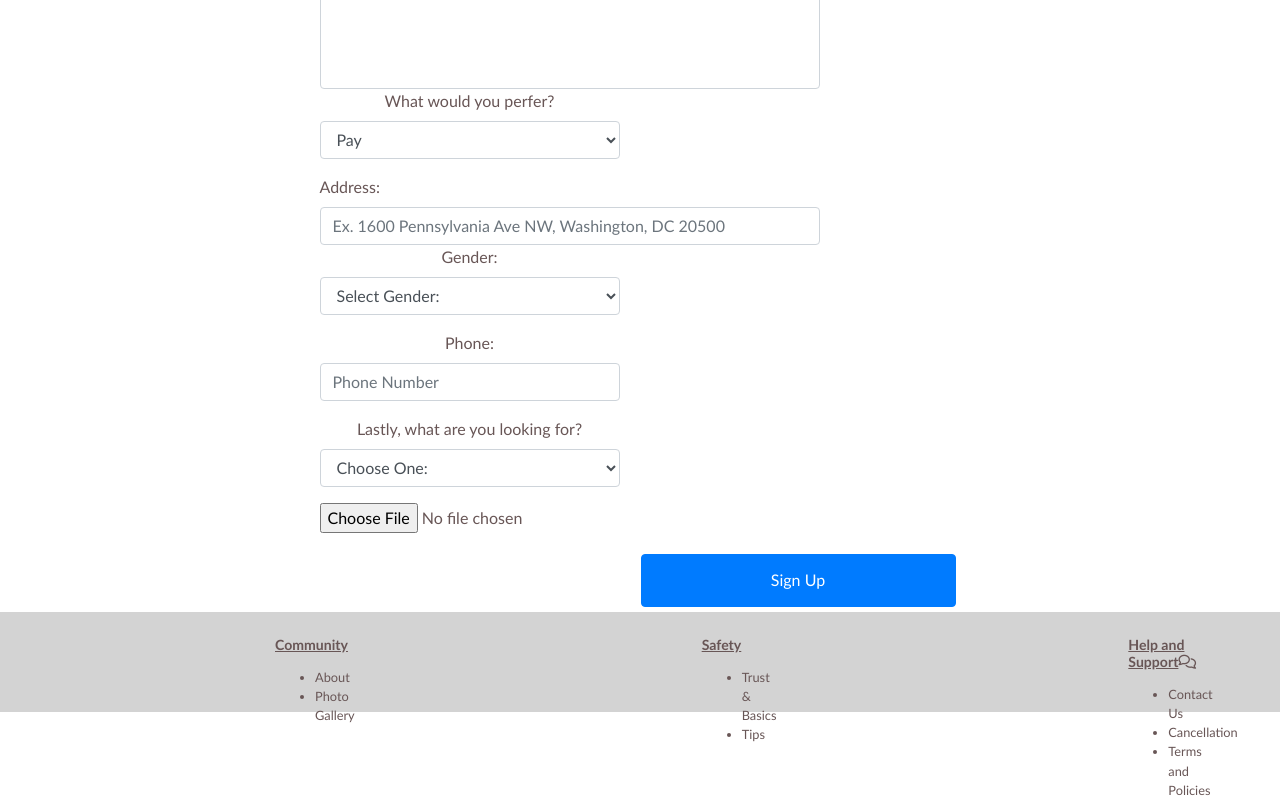
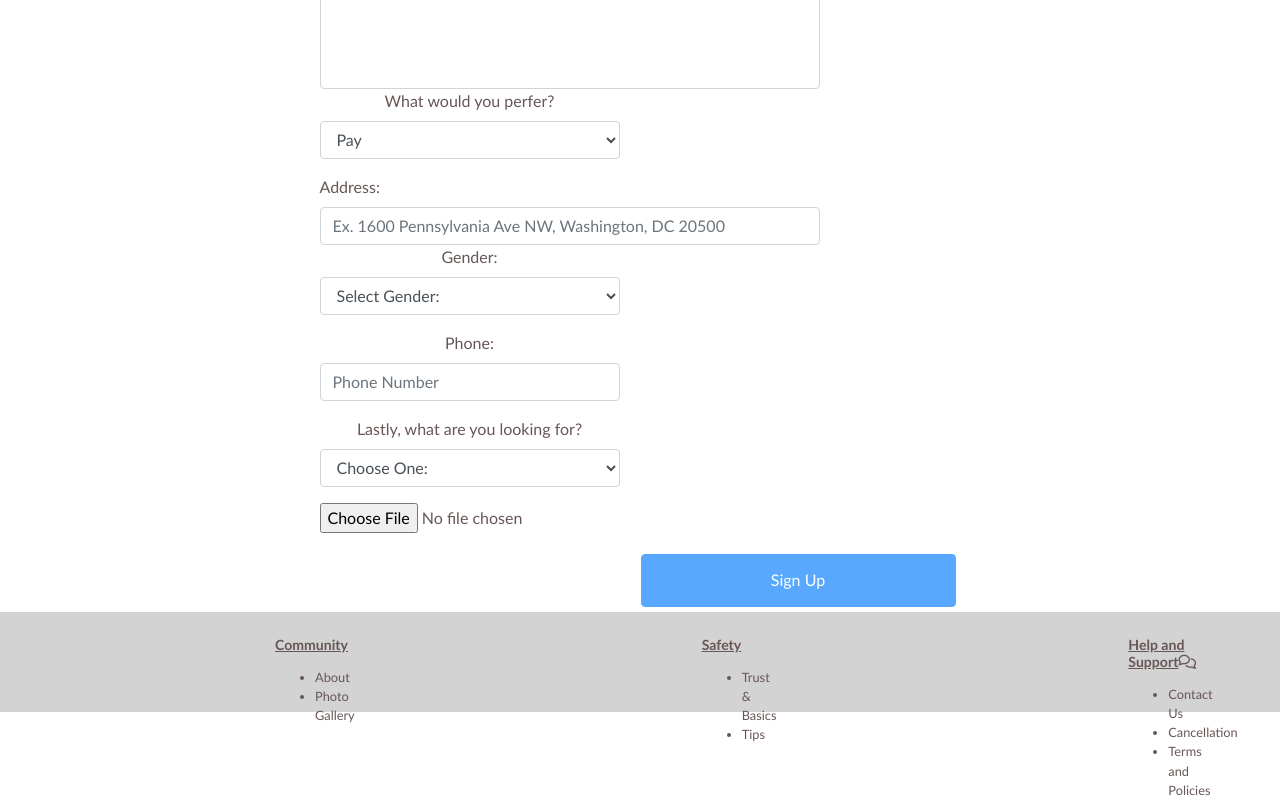
Before and after one commit to fluturecode/HOUSED-AirBnB-React-MERN, a React (Create React App) app in the folder client/: page /signup in a window 1280 px wide. Shown: the part 907-1707 px from the top of the page. Built offline with nearby package versions, Linux system fonts and the light colour scheme; the HTML template or start-up script is replaced by a standard one.

Commit message:
fixed sign up

```diff
--- a/client/src/components/Footer.jsx
+++ b/client/src/components/Footer.jsx
@@ -20,7 +20,7 @@ export const Footer = () => {
       </div>
       <div className="col-1">
         <h3>
-          Help and Support<i class="far fa-comments"></i>
+          Help and Support<i className="far fa-comments"></i>
         </h3>
         <ul className="list-layout">
           <li className="link-contrast">Contact Us</li>
--- a/client/src/components/Listings.jsx
+++ b/client/src/components/Listings.jsx
@@ -13,7 +13,7 @@ const Listings = () => {
 
   return (
     <div className="singleListing">
-      <div clasName="search-bar"></div>
+      <div className="search-bar"></div>
       {listings && listings.length > 0 ? (
         listings.map((listing) => {
           return (
--- a/client/src/components/Navigation.jsx
+++ b/client/src/components/Navigation.jsx
@@ -34,7 +34,7 @@ export const Navigation = () => {
             <Link to="/AboutUs"> About Us </Link>
             <Link to="/signup"> Sign Up</Link>
             <Link to="/login">
-              <i class="far fa-user icon"></i>
+              <i className="far fa-user icon"></i>
             </Link>
           </>
         )}
--- a/client/src/components/Signup.jsx
+++ b/client/src/components/Signup.jsx
@@ -4,9 +4,7 @@ import axios from 'axios';
 import '../styles/signup.css';
 import FileUpload from './FileUpload';
 
-const Signup = ({ history }) => {
-  const { setUser, setLoggedIn } = useContext(AppContext);
-  const [state, setState] = useState({
+const initialState = {
   email: '',
   password: '',
   birthday: '',
@@ -18,7 +16,11 @@ const Signup = ({ history }) => {
   isHost: '',
   gender: '',
   description: ''
-  });
+};
+
+const Signup = ({ history }) => {
+  const { setUser, setLoggedIn } = useContext(AppContext);
+  const [state, setState] = useState(initialState);
   const [passwordShow, setPasswordShow] = useState(false);
 
   const handleChange = (e) => {
@@ -38,6 +40,7 @@ const Signup = ({ history }) => {
     phone,
     isHost
   } = state;
+
   const handleSignUp = async (e) => {
     e.preventDefault();
     console.log('front end function');
@@ -62,12 +65,14 @@ const Signup = ({ history }) => {
         console.log('.then', data);
         setUser(data.user);
         setLoggedIn(true);
-        setState({});
+        setState(initialState);
         localStorage.setItem('token', data.token);
         history.push('/');
       })
       .catch((error) => console.log(error.message));
   };
+
+  const isInvalid = state.password.length < 8;
 
   return (
     <div className="sign-up-div">
@@ -249,7 +254,11 @@ const Signup = ({ history }) => {
 
         <FileUpload />
 
-        <button type="submit" className="btn btn-primary actions">
+        <button
+          type="submit"
+          className="btn btn-primary actions"
+          disabled={isInvalid}
+        >
           Sign Up
         </button>
       </form>
```
Lines whose indentation alone changed are shown as unchanged.
